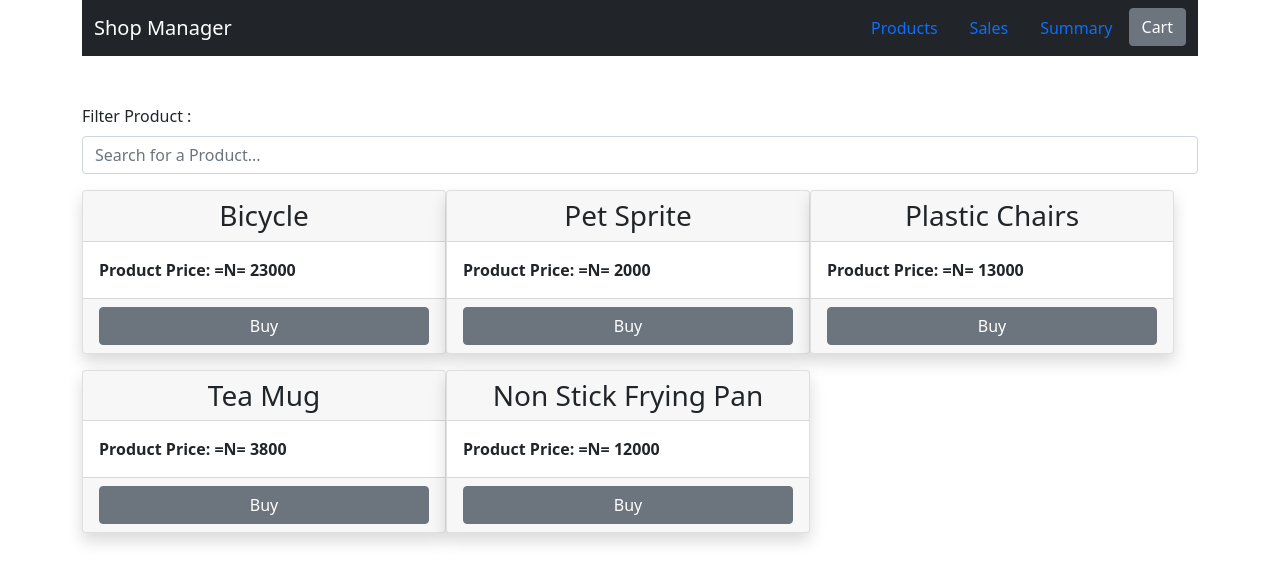
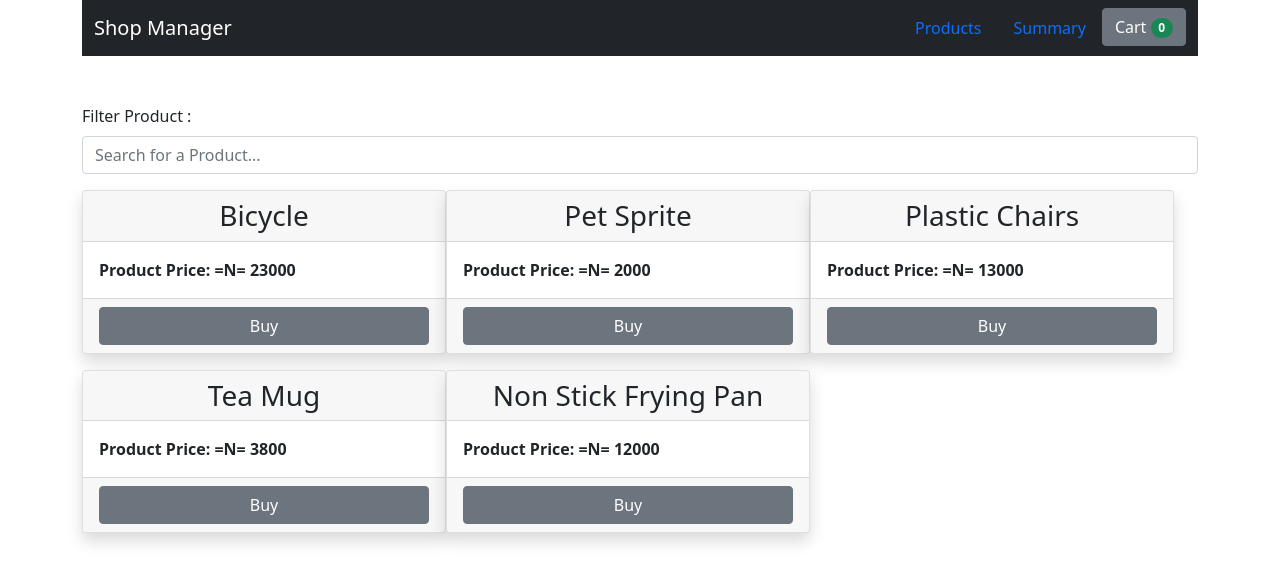
Before and after one commit to joeizang/obmcui, a Next.js app: page / in a window 1280 px wide. Shown: the top 582 px of the page. Built offline with nearby package versions, Linux system fonts and the light colour scheme.

Commit message:
Add several custom hooks. Create CartButton component

```diff
--- a/components/Appbar.tsx
+++ b/components/Appbar.tsx
@@ -1,4 +1,5 @@
 import { Button, Nav, Navbar, NavbarBrand, NavItem, NavLink } from 'reactstrap'
+import CartButton from './makeasale/CartButton'
 
 export default function Appbar() {
   return (
@@ -8,14 +9,11 @@ export default function Appbar() {
         <NavItem>
           <NavLink href="/products">Products</NavLink>
         </NavItem>
-        <NavItem color="white">
-          <NavLink href="/products">Sales</NavLink>
-        </NavItem>
         <NavItem>
           <NavLink href="/products">Summary</NavLink>
         </NavItem>
         <NavItem>
-          <Button>Cart</Button>
+          <CartButton />
         </NavItem>
       </Nav>
     </Navbar>
--- /dev/null
+++ b/components/makeasale/CartButton.tsx
@@ -0,0 +1,19 @@
+import { Fragment } from 'react'
+import { Badge, Button } from 'reactstrap'
+import useLocalStorage from '../../customHooks/useLocalStorage'
+import { ProductShape } from '../../pages/make-sale'
+
+const array: ProductShape[] = []
+export default function CartButton() {
+  const [cart, setCart] = useLocalStorage('shopCart', array)
+  return (
+    <Fragment>
+      <Button>
+        Cart{'  '}
+        <Badge pill color="success">
+          {cart && cart.length}
+        </Badge>
+      </Button>
+    </Fragment>
+  )
+}
--- a/components/makeasale/Product.tsx
+++ b/components/makeasale/Product.tsx
@@ -1,11 +1,15 @@
-import { Fragment } from 'react'
+import { Fragment, useState } from 'react'
 import { Button, Card, CardBody, CardFooter, CardHeader } from 'reactstrap'
+import useLocalStorage from '../../customHooks/useLocalStorage'
 import { ProductShape } from '../../pages/make-sale'
 
 interface ProductProps {
   product: ProductShape
 }
 export default function Product({ product }: ProductProps) {
+  const [value, setValue] = useLocalStorage<ProductShape[]>('shopCart', [])
+  const [buttonText, setButtonText] = useState('Buy')
+  const [buttonColor, setButtonColor] = useState('secondary')
   return (
     <Fragment>
       <Card className="shadow rounded mb-3">
@@ -18,7 +22,20 @@ export default function Product({ product }: ProductProps) {
           </span>
         </CardBody>
         <CardFooter>
-          <Button block>Buy</Button>
+          <Button
+            color={buttonColor}
+            block
+            onClick={(e) => {
+              setButtonText('Bought')
+              setButtonColor('warning')
+              const currentCart = value as ProductShape[]
+              currentCart.push(product)
+              console.log('currentCart looks like this ', currentCart)
+              setValue(currentCart)
+            }}
+          >
+            {buttonText}
+          </Button>
         </CardFooter>
       </Card>
     </Fragment>
--- /dev/null
+++ b/customHooks/useEventListener.ts
@@ -0,0 +1,56 @@
+import { RefObject, useEffect, useRef } from 'react'
+
+// See: https://usehooks-ts.com/react-hook/use-isomorphic-layout-effect
+import useIsomorphicLayoutEffect from './useIsomorphicLayoutEffect'
+
+function useEventListener<K extends keyof WindowEventMap>(
+  eventName: K,
+  handler: (event: WindowEventMap[K]) => void
+): void
+function useEventListener<
+  K extends keyof HTMLElementEventMap,
+  T extends HTMLElement = HTMLDivElement
+>(
+  eventName: K,
+  handler: (event: HTMLElementEventMap[K]) => void,
+  element: RefObject<T>
+): void
+
+function useEventListener<
+  KW extends keyof WindowEventMap,
+  KH extends keyof HTMLElementEventMap,
+  T extends HTMLElement | void = void
+>(
+  eventName: KW | KH,
+  handler: (
+    event: WindowEventMap[KW] | HTMLElementEventMap[KH] | Event
+  ) => void,
+  element?: RefObject<T>
+) {
+  // Create a ref that stores handler
+  const savedHandler = useRef(handler)
+
+  useIsomorphicLayoutEffect(() => {
+    savedHandler.current = handler
+  }, [handler])
+
+  useEffect(() => {
+    // Define the listening target
+    const targetElement: T | Window = element?.current || window
+    if (!(targetElement && targetElement.addEventListener)) {
+      return
+    }
+
+    // Create event listener that calls handler function stored in ref
+    const eventListener: typeof handler = (event) => savedHandler.current(event)
+
+    targetElement.addEventListener(eventName, eventListener)
+
+    // Remove event listener on cleanup
+    return () => {
+      targetElement.removeEventListener(eventName, eventListener)
+    }
+  }, [eventName, element])
+}
+
+export default useEventListener
--- /dev/null
+++ b/customHooks/useIsomorphicLayoutEffect.ts
@@ -0,0 +1,6 @@
+import { useEffect, useLayoutEffect } from 'react'
+
+const useIsomorphicLayoutEffect =
+  typeof window !== 'undefined' ? useLayoutEffect : useEffect
+
+export default useIsomorphicLayoutEffect
--- /dev/null
+++ b/customHooks/useLocalStorage.ts
@@ -0,0 +1,122 @@
+import {
+  Dispatch,
+  SetStateAction,
+  useCallback,
+  useEffect,
+  useState,
+} from 'react'
+import { ProductShape } from '../pages/make-sale'
+
+// export default function useLocalStorage(
+//   key: string,
+//   initialValue: ProductShape[]
+// ) {
+//   const [value, setValue] = useState(() => {
+//     if (typeof window !== 'undefined') {
+//       const saved = window.localStorage.getItem(key)
+//       if (saved !== null) {
+//         return JSON.parse(saved)
+//       }
+//     }
+//     return initialValue
+//   })
+
+//   useEffect(() => {
+//     window.localStorage.setItem(key, JSON.stringify(value))
+//   }, [key, value])
+//   return [value, setValue]
+// }
+
+// See: https://usehooks-ts.com/react-hook/use-event-listener
+import useEventListener from './useEventListener'
+
+declare global {
+  interface WindowEventMap {
+    'local-storage': CustomEvent
+  }
+}
+
+type SetValue<T> = Dispatch<SetStateAction<T>>
+
+export default function useLocalStorage<T>(
+  key: string,
+  initialValue: T
+): [T, SetValue<T>] {
+  // Get from local storage then
+  // parse stored json or return initialValue
+  const readValue = useCallback((): T => {
+    // Prevent build error "window is undefined" but keep keep working
+    if (typeof window === 'undefined') {
+      return initialValue
+    }
+
+    try {
+      const item = window.localStorage.getItem(key)
+      return item ? (parseJSON(item) as T) : initialValue
+    } catch (error) {
+      console.warn(`Error reading localStorage key “${key}”:`, error)
+      return initialValue
+    }
+  }, [initialValue, key])
+
+  // State to store our value
+  // Pass initial state function to useState so logic is only executed once
+  const [storedValue, setStoredValue] = useState<T>(readValue)
+
+  // Return a wrapped version of useState's setter function that ...
+  // ... persists the new value to localStorage.
+  const setValue: SetValue<T> = useCallback(
+    (value) => {
+      // Prevent build error "window is undefined" but keeps working
+      if (typeof window == 'undefined') {
+        console.warn(
+          `Tried setting localStorage key “${key}” even though environment is not a client`
+        )
+      }
+
+      try {
+        // Allow value to be a function so we have the same API as useState
+        const newValue = value instanceof Function ? value(storedValue) : value
+
+        // Save to local storage
+        window.localStorage.setItem(key, JSON.stringify(newValue))
+
+        // Save state
+        setStoredValue(newValue)
+
+        // We dispatch a custom event so every useLocalStorage hook are notified
+        window.dispatchEvent(new Event('local-storage'))
+      } catch (error) {
+        console.warn(`Error setting localStorage key “${key}”:`, error)
+      }
+    },
+    [key, storedValue]
+  )
+
+  useEffect(() => {
+    setStoredValue(readValue())
+    // eslint-disable-next-line react-hooks/exhaustive-deps
+  }, [])
+
+  const handleStorageChange = useCallback(() => {
+    setStoredValue(readValue())
+  }, [readValue])
+
+  // this only works for other documents, not the current one
+  useEventListener('storage', handleStorageChange)
+
+  // this is a custom event, triggered in writeValueToLocalStorage
+  // See: useLocalStorage()
+  useEventListener('local-storage', handleStorageChange)
+
+  return [storedValue, setValue]
+}
+
+function parseJSON<T>(value: string | null): T | undefined {
+  try {
+    return value === 'undefined' ? undefined : JSON.parse(value ?? '')
+  } catch {
+    console.log('parsing error on', { value })
+    return undefined
+  }
+}
```
